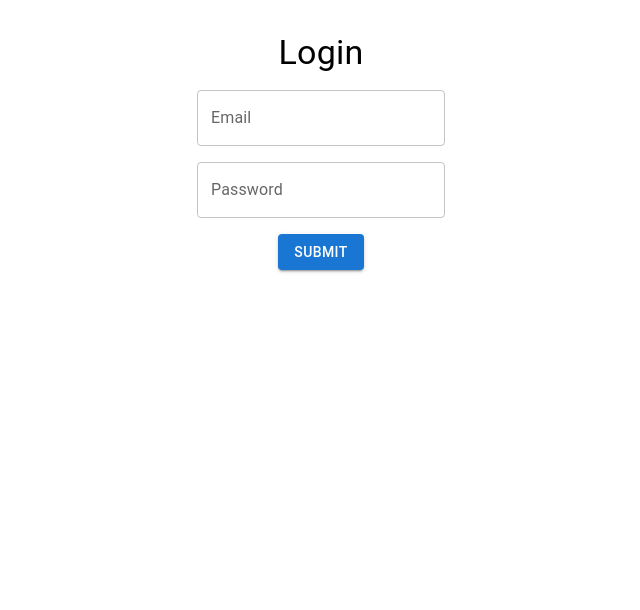
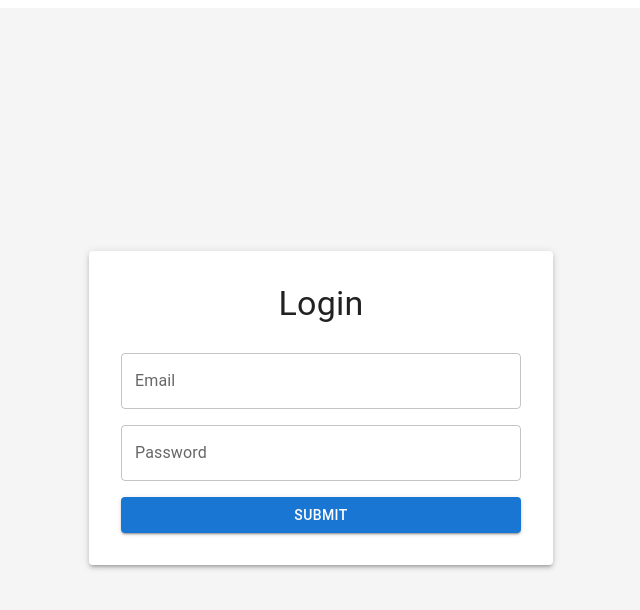
Before and after one commit to dnyaneshwargiri/digital-learning-app, a Next.js app in the folder frontend/: page /login in a window 1280 px wide. Shown: the top 610 px of the page, without its empty margins (319-959 px from the left). Built offline with nearby package versions, Linux system fonts and the light colour scheme.

Commit message:
feat: added auth guard

```diff
--- a/frontend/src/api/axios.ts
+++ b/frontend/src/api/axios.ts
@@ -9,7 +9,7 @@ const axiosInstance = axios.create({
 
 axiosInstance.interceptors.request.use(
   (config) => {
-    const token = localStorage.getItem('jwtToken');
+    const token = sessionStorage.getItem('jwtToken');
     if (token) {
       config.headers.Authorization = `Bearer ${token}`;
     }
--- a/frontend/src/app/page.module.css
+++ b/frontend/src/app/page.module.css
@@ -108,7 +108,6 @@ a.secondary {
   flex-shrink: 0;
 }
 
-/* Enable hover only on non-touch devices */
 @media (hover: hover) and (pointer: fine) {
   a.primary:hover {
     background: var(--button-primary-hover);
--- a/frontend/src/pages/index.tsx
+++ b/frontend/src/pages/index.tsx
@@ -11,6 +11,7 @@ import Link from 'next/link';
 import { Program } from '@/app/types/Program';
 import axiosInstance from '@/api/axios';
 import AppSnackbar from '@/app/common/snackbar';
+import withAuth from '@/app/utils/guards/with-auth';
 
 const Home = () => {
   const [programs, setPrograms] = useState<Program[]>([]);
@@ -79,4 +80,4 @@ const Home = () => {
   );
 };
 
-export default Home;
+export default withAuth(Home);
--- a/frontend/src/pages/login.tsx
+++ b/frontend/src/pages/login.tsx
@@ -1,6 +1,6 @@
-import { useState, useEffect } from 'react';
+import { useState } from 'react';
 import { useRouter } from 'next/router';
-import { TextField, Button, Box, Typography } from '@mui/material';
+import { TextField, Button, Box, Typography, Paper } from '@mui/material';
 import axios from 'axios';
 import AppSnackbar from '@/app/common/snackbar';
 
@@ -13,13 +13,6 @@ const Login = () => {
   const [snackbarSeverity, setSnackbarSeverity] = useState<'success' | 'error'>(
     'error'
   );
-
-  useEffect(() => {
-    const token = localStorage.getItem('jwtToken');
-    if (token) {
-      router.push('/');
-    }
-  }, [router]);
 
   const handleSnackbarClose = () => {
     setSnackbarOpen(false);
@@ -34,7 +27,7 @@ const Login = () => {
           password,
         }
       );
-      localStorage.setItem('jwtToken', response.data.jwt);
+      sessionStorage.setItem('jwtToken', response.data.jwt);
       router.push('/');
     } catch (error) {
       setSnackbarMessage('Login failed');
@@ -47,16 +40,28 @@ const Login = () => {
     <Box
       sx={{
         display: 'flex',
-        flexDirection: 'column',
+        justifyContent: 'center',
         alignItems: 'center',
-        mt: 4,
+        height: '100vh',
+        backgroundColor: '#f5f5f5',
       }}
     >
-      <Typography variant="h4">Login</Typography>
+      <Paper
+        elevation={3}
+        sx={{
+          padding: 4,
+          maxWidth: 400,
+          width: '100%',
+        }}
+      >
+        <Typography variant="h4" align="center" gutterBottom>
+          Login
+        </Typography>
         <TextField
           label="Email"
           value={email}
           onChange={(e) => setEmail(e.target.value)}
+          fullWidth
           sx={{ mt: 2 }}
         />
         <TextField
@@ -64,11 +69,18 @@ const Login = () => {
           type="password"
           value={password}
           onChange={(e) => setPassword(e.target.value)}
+          fullWidth
           sx={{ mt: 2 }}
         />
-      <Button variant="contained" onClick={handleSubmit} sx={{ mt: 2 }}>
+        <Button
+          variant="contained"
+          onClick={handleSubmit}
+          fullWidth
+          sx={{ mt: 2 }}
+        >
           Submit
         </Button>
+      </Paper>
       <AppSnackbar
         open={snackbarOpen}
         severity={snackbarSeverity}
--- a/frontend/src/pages/program/[id].tsx
+++ b/frontend/src/pages/program/[id].tsx
@@ -1,4 +1,3 @@
-// src/pages/programs/[id].tsx
 import { useRouter } from 'next/router';
 import {
   Typography,
@@ -12,6 +11,7 @@ import { useState, useEffect } from 'react';
 import { ProgramDetailsProps } from '@/app/types/ProgramDetailsProps';
 import axiosInstance from '@/api/axios';
 import styles from './program-details.module.css';
+import withAuth from '@/app/utils/guards/with-auth';
 
 const ProgramDetails = () => {
   const router = useRouter();
@@ -73,4 +73,4 @@ const ProgramDetails = () => {
   );
 };
 
-export default ProgramDetails;
+export default withAuth(ProgramDetails);
--- a/frontend/src/pages/program/new-program.tsx
+++ b/frontend/src/pages/program/new-program.tsx
@@ -14,6 +14,7 @@ import {
 import axiosInstance from '@/api/axios';
 import { Module } from '@/app/types/Program';
 import AppSnackbar from '@/app/common/snackbar';
+import withAuth from '@/app/utils/guards/with-auth';
 
 const NewProgram = () => {
   const [title, setTitle] = useState('');
@@ -205,4 +206,4 @@ const NewProgram = () => {
   );
 };
 
-export default NewProgram;
+export default withAuth(NewProgram);
```
Also changed, not shown: frontend/src/app/utils/guards/with-auth.tsx (added, +22 -0 lines). Lines whose indentation alone changed are shown as unchanged.
